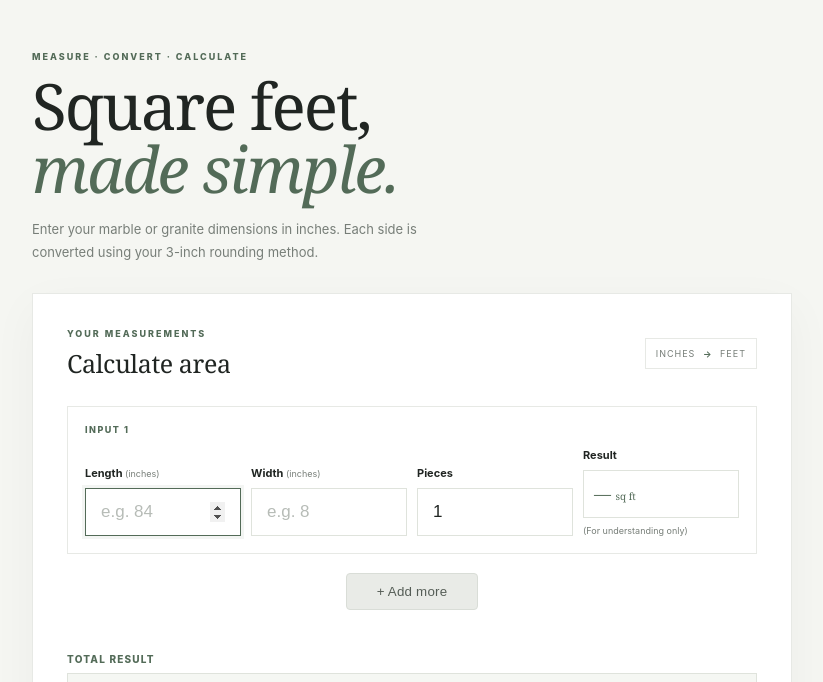
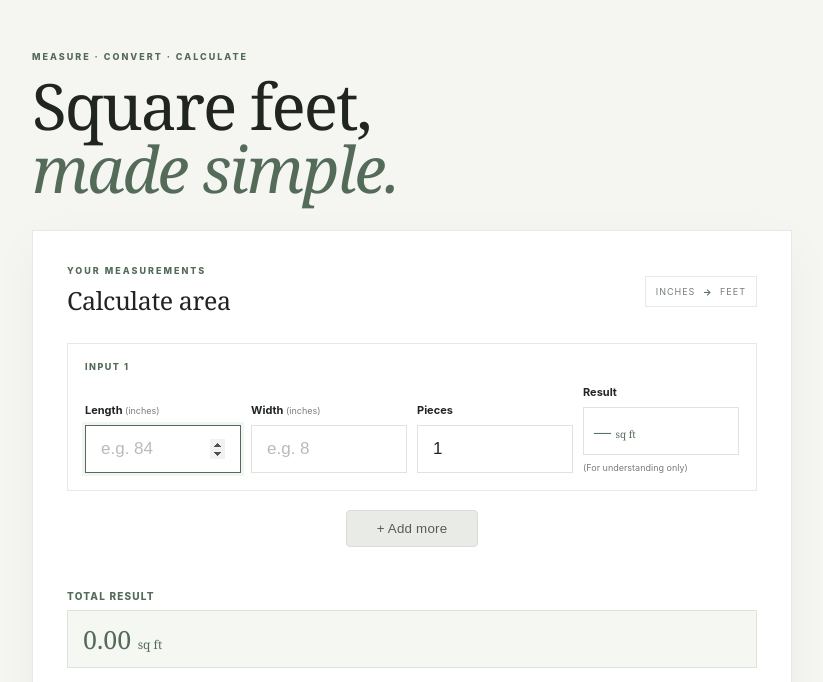
Before and after one commit to ajaykaklotar01/M-G-CALCULATOR, a plain HTML site: page index.html in a window 1280 px wide. Shown: the part 79-761 px from the top of the page, without its empty margins (228-1051 px from the left). Drawn offline with Linux system fonts and the light colour scheme.

Commit message:
Remove intro description text

```diff
--- a/index.html
+++ b/index.html
@@ -2,7 +2,7 @@
 <html lang="en"><head><meta charset="utf-8"><meta name="viewport" content="width=device-width, initial-scale=1"><meta name="theme-color" content="#f5f6f2"><meta name="apple-mobile-web-app-capable" content="yes"><meta name="apple-mobile-web-app-status-bar-style" content="default"><link rel="manifest" href="manifest.webmanifest"><link rel="icon" href="icons/icon.svg" type="image/svg+xml"><meta name="description" content="Marble and granite square feet calculator using 3-inch upward rounding."><title>Marble & Granite Calculator</title><link rel="stylesheet" href="style.css"><script src="script.js" defer></script></head>
 <body><main class="page-shell">
 <header class="topbar"><a class="brand" href="./"><span class="brand-mark">M<span>G</span></span><span class="brand-name">MARBLE <i>&</i> GRANITE<small>AREA CALCULATOR</small></span></a><span class="online-tag" id="appStatus" role="status"><span></span> CONNECTING OFFLINE MODE</span></header>
-<section class="intro"><p class="eyebrow">MEASURE · CONVERT · CALCULATE</p><h1>Square feet,<br><em>made simple.</em></h1><p class="intro-copy">Enter your marble or granite dimensions in inches. Each side is converted using your 3-inch rounding method.</p></section>
+<section class="intro"><p class="eyebrow">MEASURE · CONVERT · CALCULATE</p><h1>Square feet,<br><em>made simple.</em></h1></section>
 <section class="calculator" aria-labelledby="calc-title"><div class="card-heading"><div><p class="section-kicker">YOUR MEASUREMENTS</p><h2 id="calc-title">Calculate area</h2></div><span class="unit-chip">INCHES <b>→</b> FEET</span></div>
 <div id="measurementList" class="measurement-list" aria-live="polite"></div>
 <div class="add-measurement-wrap"><button class="add-measurement-button" id="addMeasurement" type="button">+ Add more</button></div>
```
